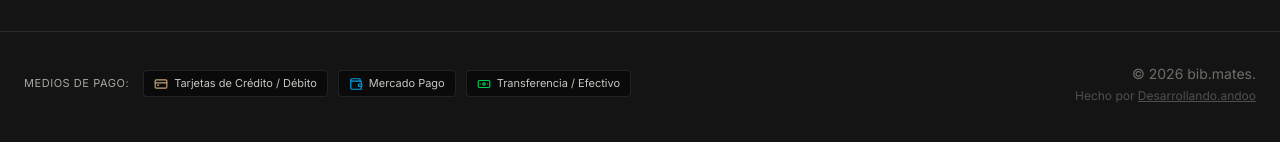
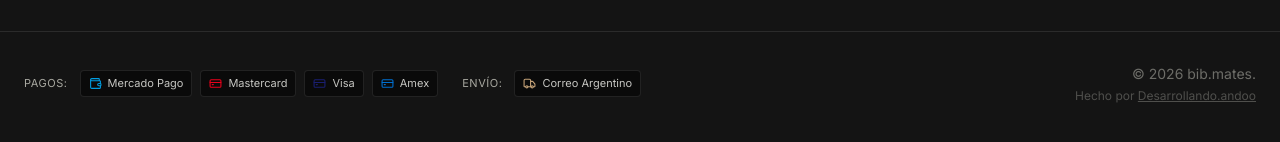
Before and after one commit to Daaneri/bib-mates-frontend, a React (Vite) app: page / in a window 1280 px wide. Shown: the part 1873-2015 px from the top of the page. Built offline with nearby package versions, Linux system fonts and the light colour scheme; no server answers; the database is empty.

Commit message:
Footer renovado con metodos de pagos

```diff
--- a/src/components/Footer.jsx
+++ b/src/components/Footer.jsx
@@ -1,5 +1,5 @@
 import { Link } from 'react-router-dom';
-import { CreditCard, Wallet, Banknote, ShieldCheck } from 'lucide-react';
+import { CreditCard, Wallet, ShieldCheck, Truck } from 'lucide-react';
 import { siteConfig } from '../config/site';
 
 export default function Footer() {
@@ -58,24 +58,42 @@ export default function Footer() {
 
       </div>
 
-      {/* BLOQUE DE MEDIOS DE PAGO */}
+      {/* BLOQUE DE MEDIOS DE PAGO Y ENVÍO */}
       <div className="max-w-7xl mx-auto px-4 sm:px-6 pt-8 mt-8 border-t border-bib-white/10 flex flex-col md:flex-row items-center justify-between gap-4 text-center md:text-left">
-        <div className="flex flex-wrap items-center justify-center gap-2.5 text-bib-white/80">
-          <span className="text-[11px] uppercase tracking-wider text-bib-gray mr-1">Medios de pago:</span>
 
-          <div className="flex items-center gap-1.5 bg-bib-black border border-bib-white/10 px-2.5 py-1 rounded text-[11px]">
-            <CreditCard size={14} className="text-[#C4A278]" />
-            <span>Tarjetas de Crédito / Débito</span>
+        <div className="flex flex-col md:flex-row items-center gap-6">
+          {/* Medios de pago */}
+          <div className="flex flex-wrap items-center justify-center gap-2 text-bib-white/80">
+            <span className="text-[11px] uppercase tracking-wider text-bib-gray mr-1">Pagos:</span>
+
+            <div className="flex items-center gap-1.5 bg-bib-black border border-bib-white/10 px-2 py-1 rounded text-[11px]">
+              <Wallet size={13} className="text-[#009EE3]" />
+              <span>Mercado Pago</span>
+            </div>
+
+            <div className="flex items-center gap-1.5 bg-bib-black border border-bib-white/10 px-2 py-1 rounded text-[11px]">
+              <CreditCard size={13} className="text-[#EB001B]" />
+              <span>Mastercard</span>
+            </div>
+
+            <div className="flex items-center gap-1.5 bg-bib-black border border-bib-white/10 px-2 py-1 rounded text-[11px]">
+              <CreditCard size={13} className="text-[#1A1F71]" />
+              <span>Visa</span>
+            </div>
+
+            <div className="flex items-center gap-1.5 bg-bib-black border border-bib-white/10 px-2 py-1 rounded text-[11px]">
+              <CreditCard size={13} className="text-[#006FCF]" />
+              <span>Amex</span>
+            </div>
           </div>
 
-          <div className="flex items-center gap-1.5 bg-bib-black border border-bib-white/10 px-2.5 py-1 rounded text-[11px]">
-            <Wallet size={14} className="text-[#009EE3]" />
-            <span>Mercado Pago</span>
-          </div>
-
-          <div className="flex items-center gap-1.5 bg-bib-black border border-bib-white/10 px-2.5 py-1 rounded text-[11px]">
-            <Banknote size={14} className="text-green-500" />
-            <span>Transferencia / Efectivo</span>
+          {/* Método de envío */}
+          <div className="flex flex-wrap items-center justify-center gap-2 text-bib-white/80">
+            <span className="text-[11px] uppercase tracking-wider text-bib-gray mr-1">Envío:</span>
+            <div className="flex items-center gap-1.5 bg-bib-black border border-bib-white/10 px-2 py-1 rounded text-[11px]">
+              <Truck size={13} className="text-[#C4A278]" />
+              <span>Correo Argentino</span>
+            </div>
           </div>
         </div>
 
@@ -85,6 +103,7 @@ export default function Footer() {
             Hecho por <a href="https://www.instagram.com/desarrollando.andoo/" target="_blank" rel="noopener noreferrer" className="hover:text-bib-white underline transition-colors">Desarrollando.andoo</a>
           </p>
         </div>
+
       </div>
     </footer>
   );
```
